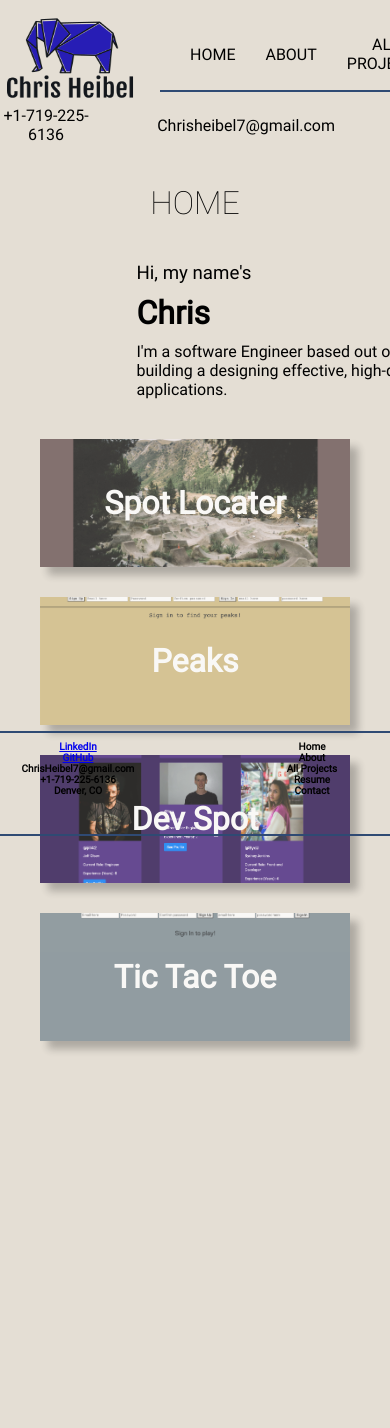
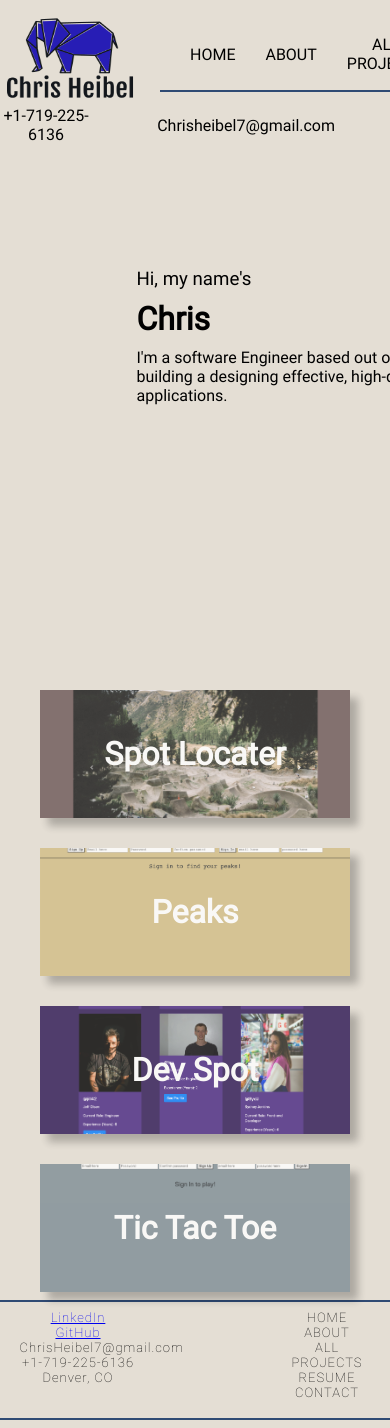
Before and after one commit to lss555/reactportfolio, a React (Create React App) app: page / in a window 390 px wide. Shown: the top 1428 px of the page. Before the commit the page ends 1357 px from the top, so only its background shows below. Built offline with nearby package versions, Linux system fonts and the light colour scheme.

Commit message:
Footer links, styling

```diff
--- a/src/App.js
+++ b/src/App.js
@@ -13,7 +13,7 @@ function App() {
     <Header />
       <Switch>
         <Route exact path='/'>
-        <PageTitle title='Home' />
+        <PageTitle />
         <Home />
         </Route>
         <Route exact path='/about'>
--- a/src/components/home/Home.js
+++ b/src/components/home/Home.js
@@ -16,12 +16,12 @@ const Home = (props) => {
 
       <p className='home-intro-bottom'>I'm a software Engineer based out of Denver, CO specializing in building a designing effective, high-quality websites and applications.</p>
     </div>
-    <div className='all-projects-page'>
-      <div className='allprojects-gallery'>
-        <div className='allprojects-gallery-image medium spots'>Spot Locater</div>
-        <div className='allprojects-gallery-image large peaks'>Peaks</div>
-        <div className='allprojects-gallery-image medium dev-spot'>Dev Spot</div>
-        <div className='allprojects-gallery-image small ttt'>Tic Tac Toe</div>
+    <div className='home-projects-page'>
+      <div className='home-projects-gallery'>
+        <div className='home-projects-gallery-image medium spots'>Spot Locater</div>
+        <div className='home-projects-gallery-image large peaks'>Peaks</div>
+        <div className='home-projects-gallery-image medium dev-spot'>Dev Spot</div>
+        <div className='home-projects-gallery-image small ttt'>Tic Tac Toe</div>
       </div>
     </div>
   </div>
--- a/src/components/home/Home.scss
+++ b/src/components/home/Home.scss
@@ -1,13 +1,14 @@
 .home-intro {
   display: block;
   width: 30%;
-  margin: 40px auto;
+  margin: 0 auto;
+  height: 50vh;
+  margin-top: 10vh;
 }
 
 .home-intro-top {
   font-weight: normal;
   display: flex;
-
   text-align: left;
   margin: 10px 0;
   width: 30rem;
@@ -43,7 +44,7 @@
   border: 1px solid black;
 }
 
-.allprojects-gallery {
+.home-projects-gallery {
   display: grid;
   height: 100%;
   grid-template-rows: repeat(12, 1fr);
@@ -53,7 +54,7 @@
   margin-right: 30px;
 }
 
-.allprojects-gallery-image {
+.home-projects-gallery-image {
   color: white;
   font-weight: bold;
   font-size: 2rem;
@@ -71,7 +72,7 @@
   transition: 0.5s ease-in-out;
 }
 
-.allprojects-gallery-image:hover {
+.home-projects-gallery-image:hover {
     transform: scale(1.1);
 }
 
@@ -91,19 +92,19 @@
   background-image: url(../photos/TTT.png);
 }
 
-.allprojects-gallery-image {
+.home-projects-gallery-image {
 
 }
 
-@media only screen and (max-width: 600px) {
-  .allprojects-gallery {
+@media only screen and (max-width: 800px) {
+  .home-projects-gallery {
     display: grid;
     height: 100%;
-    grid-template-rows: repeat(12, 1fr);
+    grid-template-rows: repeat(8, 1fr);
     grid-template-columns: repeat(5, 1fr);
     grid-gap: 30px;
   }
-  .allprojects-gallery-image {
+  .home-projects-gallery-image {
     margin: auto 10px;
     color: white;
     opacity: 0.8;
--- a/src/components/shared/footer/Footer.css
+++ b/src/components/shared/footer/Footer.css
@@ -1,18 +1,17 @@
 .footer {
-  position: fixed;
   bottom: 0;
   width: 100%;
   display: flex;
   flex-direction: column;
   margin-bottom: 0;
-  font-weight: bold;
+  letter-spacing: 1px;
+  font-family: RobotoThin;
 }
 
 .footer-social-media {
   display: flex;
   flex-direction: row;
   justify-content: center;
-  margin-bottom: 20px;
 }
 
 .footer-social-media__icon {
@@ -27,7 +26,7 @@
 }
 
 .footer-info-left, .footer-info-center, .footer-info-right {
-  font-size: x-small;
+  font-size: small;
   display: flex;
   flex-direction: column;
   margin-bottom: 10px;
--- a/src/components/shared/footer/Footer.jsx
+++ b/src/components/shared/footer/Footer.jsx
@@ -1,4 +1,5 @@
 import React from 'react'
+import { Link } from 'react-router-dom'
 
 import './Footer.css'
 
@@ -31,19 +32,19 @@ function Footer () {
       </section>
       <section className='footer-info-right'>
         <section>
-          Home
+          <Link to='/' className='navbar-item'>Home</Link>
         </section>
         <section>
-          About
+          <Link to='/about' className='navbar-item'>About</Link>
         </section>
         <section>
-          All Projects
+          <Link to='/allprojects' className='navbar-item'>All Projects</Link>
         </section>
         <section>
-          Resume
+          <Link to='/resume' className='navbar-item'>Resume</Link>
         </section>
         <section>
-          Contact
+          <Link to='/contact' className='navbar-item'>Contact</Link>
         </section>
 
       </section>
```
Also changed, not shown: 1 other file (tests, documents, lock files or other folders).
